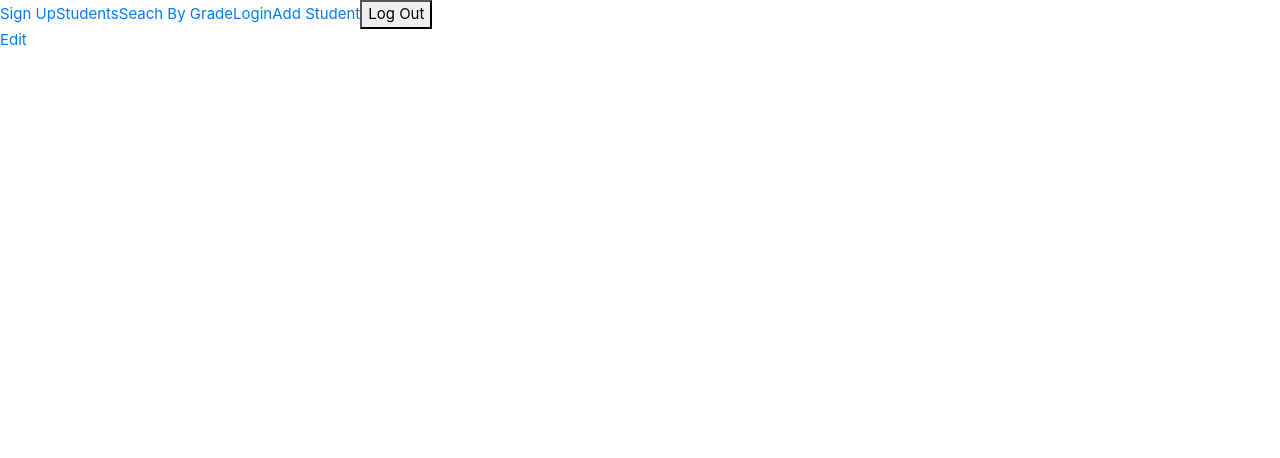
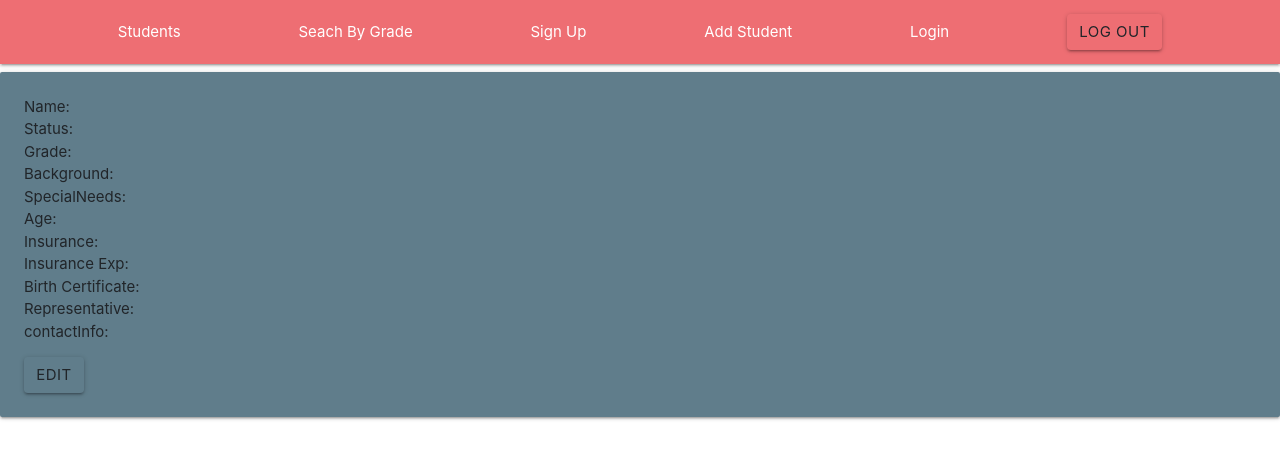
Before and after one commit to build-week-educell/frontend, a React (Create React App) app in the folder schoolsocial/: page /student/1 in a window 1280 px wide. Shown: the top 458 px of the page. Built offline with nearby package versions, Linux system fonts and the light colour scheme; no server answers.

Commit message:
half the styling done

```diff
--- a/schoolsocial/src/components/AddStudent.js
+++ b/schoolsocial/src/components/AddStudent.js
@@ -280,7 +280,7 @@ class AddStudent extends Component {
           </FormGroup>
 
 
-          <Button color="primary" onClick={this.addStudent}>
+          <Button className='waves-effect waves-light btn' onClick={this.addStudent}>
             Submit
           </Button>
         </form>
--- a/schoolsocial/src/components/Navigation.js
+++ b/schoolsocial/src/components/Navigation.js
@@ -16,19 +16,18 @@ class Navigation extends Component {
     }
     render() {
         return (
-            <div>
-                <NavLink to='/signup'>Sign Up</NavLink>
+        <nav >
+                <div className='nav-wrapper' >
 
-                <NavLink to='/students'>Students</NavLink>
+                    <NavLink to='/students'>Students</NavLink>
+                    <NavLink to='/grade'>Seach By Grade</NavLink>
+                    <NavLink to='/signup'>Sign Up</NavLink>
+                    <NavLink to='/add'>Add Student</NavLink>
+                    <NavLink className='decoration' to='/login'>Login</NavLink>
+                    <button className='waves-effect waves-light btn' onClick={this.logOut}>Log Out</button>
+                </div>
+        </nav>
 
-                <NavLink to='/grade'>Seach By Grade</NavLink>
-
-                <NavLink to='/login'>Login</NavLink>
-
-                <NavLink to='/add'>Add Student</NavLink>
-
-                <button onClick={this.logOut}>Log Out</button>
-                </div>
 
 
          );
--- a/schoolsocial/src/components/Student.js
+++ b/schoolsocial/src/components/Student.js
@@ -30,19 +30,19 @@ class Students extends Component {
     render() {
         console.log(this.state.student)
         return (
-            <div>
-                <div>{this.state.student.name}</div>
-                <div>{this.state.student.status}</div>
-                <div>{this.state.student.grade}</div>
-                <div>{this.state.student.background}</div>
-                <div>{this.state.student.specialNeeds}</div>
-                <div>{this.state.student.age}</div>
-                <div>{this.state.student.insurance}</div>
-                <div>{this.state.student.insuranceExp}</div>
-                <div>{this.state.student.birthCertificate}</div>
-                <div>{this.state.student.representative}</div>
-                <div>{this.state.student.contactInfo}</div>
-                <Link to={`/student/${this.state.student.id}/edit`}>Edit</Link>
+            <div className='card-panel blue-grey'>
+                <div>Name: {this.state.student.name}</div>
+                <div>Status: {this.state.student.status}</div>
+                <div>Grade: {this.state.student.grade}</div>
+                <div>Background: {this.state.student.background}</div>
+                <div>SpecialNeeds: {this.state.student.specialNeeds}</div>
+                <div>Age: {this.state.student.age}</div>
+                <div>Insurance: {this.state.student.insurance}</div>
+                <div>Insurance Exp: {this.state.student.insuranceExp}</div>
+                <div>Birth Certificate: {this.state.student.birthCertificate}</div>
+                <div>Representative: {this.state.student.representative}</div>
+                <div>contactInfo: {this.state.student.contactInfo}</div>
+                <Link className='waves-effect waves-light btn edit' to={`/student/${this.state.student.id}/edit`}>Edit</Link>
             </div>
         );
     }
--- a/schoolsocial/src/components/Students.js
+++ b/schoolsocial/src/components/Students.js
@@ -26,9 +26,18 @@ class Students extends Component {
   render() {
     return (
       <div className="StudentList row materialboxed">
+      <div className='studentHead'>
+        <h3 className='col s2'>name</h3>
+        <h3 className='col s2'>status</h3>
+        <h3 className='col s2'>age</h3>
+        <h3 className='col s2'>insurance</h3>
+        <h3 className='col s2'>birth cert</h3>
+        <h3 className='col s2'>Contact Info.</h3>
+        </div>
         {this.state.students.map(student => {
           return (
             <div className="studentCard card " key={student.id}>
+
               <Link  className='row' to={`/student/${student.id}`}>
 
                   <div className='col s2' >{student.name}</div>
--- a/schoolsocial/src/styles/studentList.css
+++ b/schoolsocial/src/styles/studentList.css
@@ -6,8 +6,29 @@
     display: flex;
     width: 100%;
     text-align: center;
+    color: black;
+    text-decoration: none;
 }
 
 .studentCard {
     width: 100%;
+
 }
+
+.studentHead {
+    display: flex;
+    width: 100%;
+    text-align: center;
+
+    margin-top: 20px;
+}
+
+.nav-wrapper {
+    display: flex;
+    justify-content: space-evenly;
+    text-align: center;
+}
+
+.btn {
+    margin-top: 14px;
+}
```
